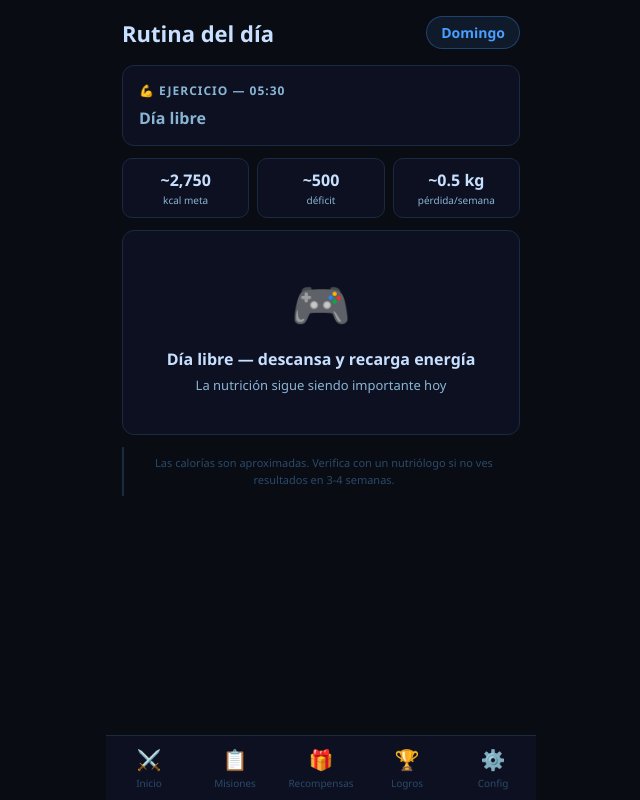
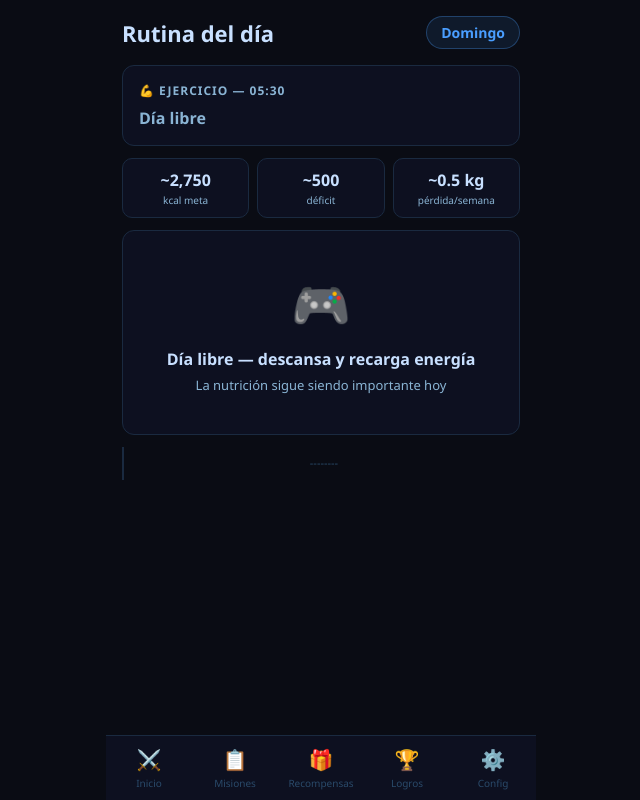
Before and after one commit to Darkial11/hunterapp, a React (Vite) app in the folder frontend/: page /routine in a window 1280 px wide. Shown: the whole page, without its empty margins (319-959 px from the left). Built offline with nearby package versions, Linux system fonts and the light colour scheme.

Commit message:
feat: pantalla de rutina diaria

```diff
--- a/frontend/src/pages/Routine.jsx
+++ b/frontend/src/pages/Routine.jsx
@@ -132,7 +132,7 @@ export default function Routine() {
 
       {/* Nota */}
       <div className="routine-note">
-        Las calorías son aproximadas. Verifica con un nutriólogo si no ves resultados en 3-4 semanas.
+        --------
       </div>
     </div>
   )
```
